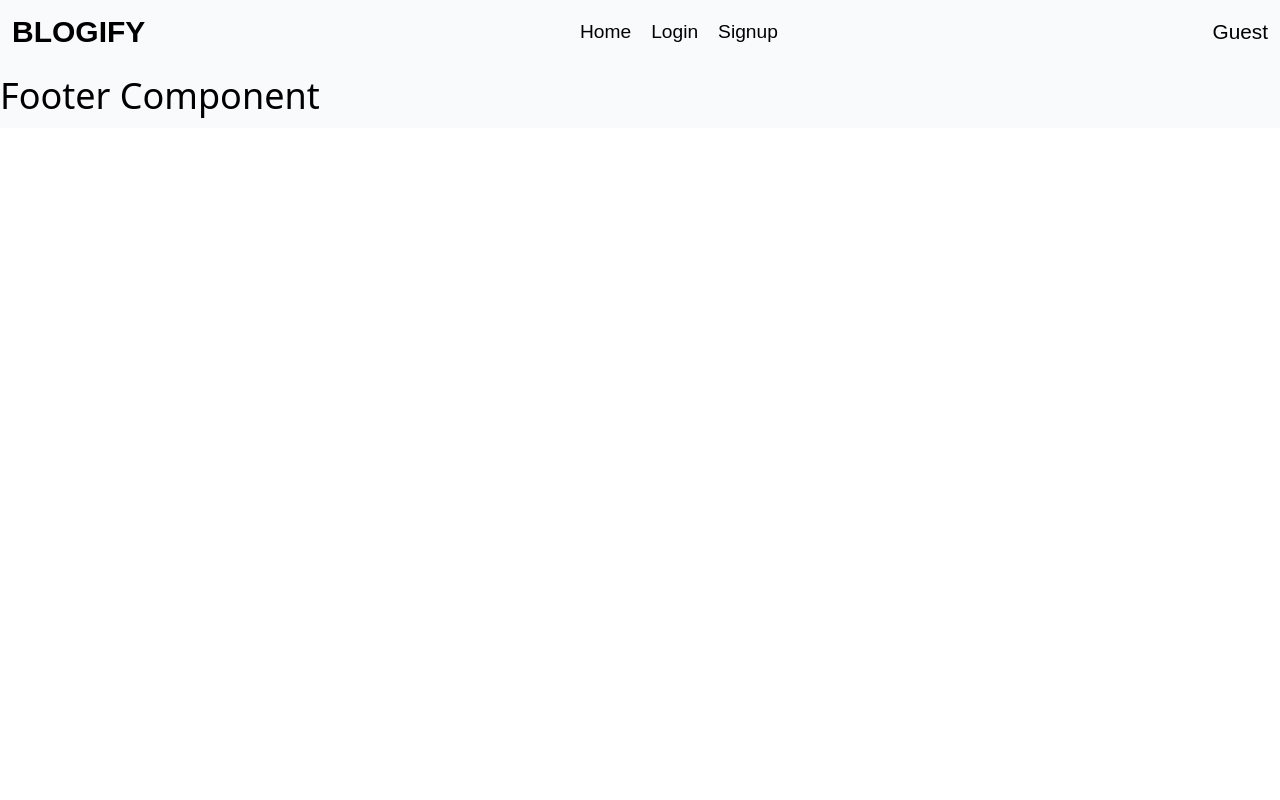
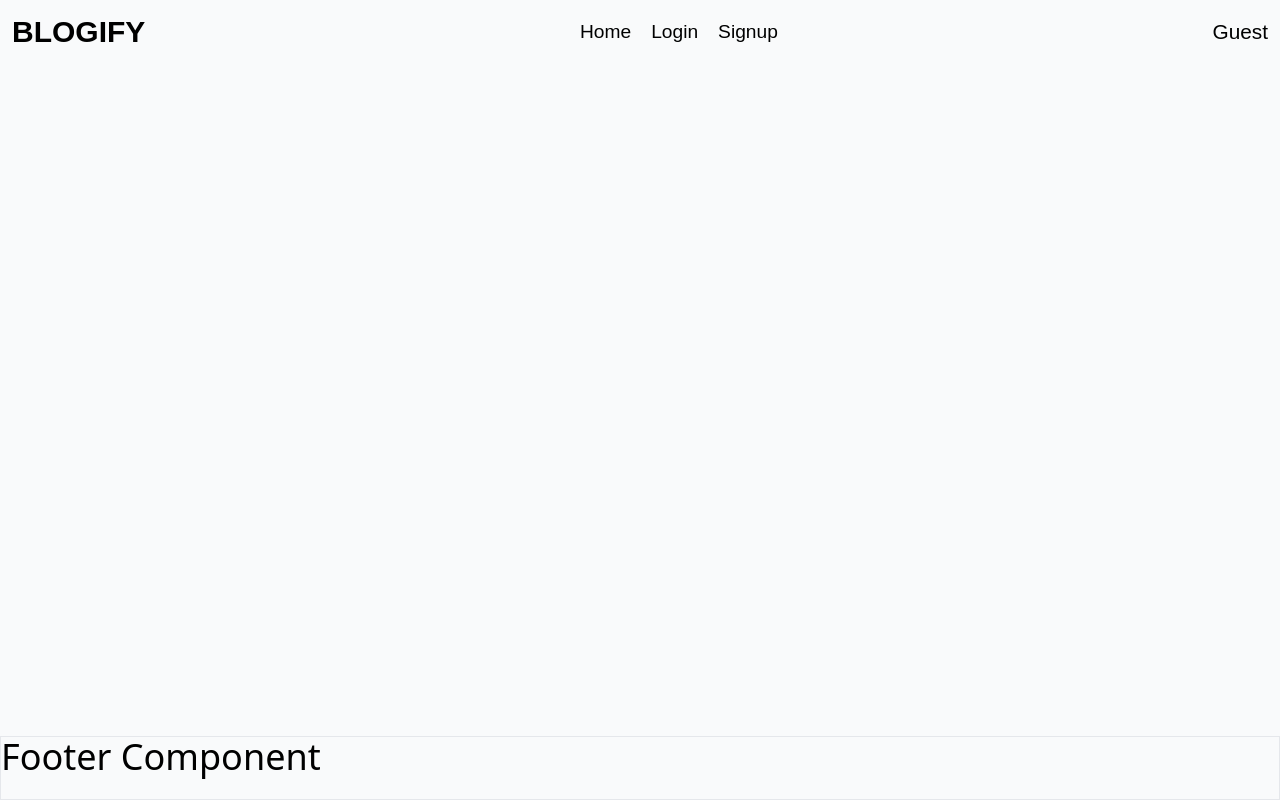
Before and after one commit to vishalkumar12323/Blog-react-app, a React (Vite) app: page /signup in a window 1280 px wide. Built offline with nearby package versions, Linux system fonts and the light colour scheme; a web font is replaced by a local one.

Commit message:
add pages components

```diff
--- a/src/App.jsx
+++ b/src/App.jsx
@@ -1,12 +1,13 @@
-import { Header, Footer } from "./components";
+import { Header, Footer, Container } from "./components";
 
 const App = () => {
   return (
     <>
-      <main className="max-w-screen-xl mx-auto">
+      <Container>
         <Header />
+
         <Footer />
-      </main>
+      </Container>
     </>
   );
 };
--- /dev/null
+++ b/src/components/Container.jsx
@@ -0,0 +1,9 @@
+const Container = ({ children }) => {
+  return (
+    <main className="max-w-screen-xl mx-auto min-h-screen flex flex-col">
+      {children}
+    </main>
+  );
+};
+
+export default Container;
--- a/src/components/Footer/Footer.jsx
+++ b/src/components/Footer/Footer.jsx
@@ -1,8 +1,8 @@
 const Footer = () => {
   return (
-    <header className="h-16 flex items-center">
+    <footer className="h-16 w-full mt-auto border">
       <h1 className="text-4xl">Footer Component</h1>
-    </header>
+    </footer>
   );
 };
 
--- a/src/components/index.js
+++ b/src/components/index.js
@@ -1,5 +1,6 @@
 import Header from "./Header/Header";
 import Footer from "./Footer/Footer";
 import Button from "./Button";
+import Container from "./Container";
 
-export { Header, Footer, Button };
+export { Header, Footer, Button, Container };
--- /dev/null
+++ b/src/pages/AddBlog.jsx
@@ -0,0 +1,5 @@
+const AddBlog = () => {
+  return <h1>Add Blog Page</h1>;
+};
+
+export default AddBlog;
--- /dev/null
+++ b/src/pages/AllBlogs.jsx
@@ -0,0 +1,5 @@
+const AllBlogs = () => {
+  return <h1>All Blogs Page</h1>;
+};
+
+export default AllBlogs;
--- /dev/null
+++ b/src/pages/Blog.jsx
@@ -0,0 +1,5 @@
+const Blog = () => {
+  return <h1>Blog Page</h1>;
+};
+
+export default Blog;
--- /dev/null
+++ b/src/pages/EditBlog.jsx
@@ -0,0 +1,5 @@
+const EditBlog = () => {
+  return <h1>EditBlog Page</h1>;
+};
+
+export default EditBlog;
--- /dev/null
+++ b/src/pages/Home.jsx
@@ -0,0 +1,5 @@
+const Home = () => {
+  return <h1>Home Page</h1>;
+};
+
+export default Home;
--- /dev/null
+++ b/src/pages/Login.jsx
@@ -0,0 +1,5 @@
+const LoginPage = () => {
+  return <h1>Login Page</h1>;
+};
+
+export default LoginPage;
--- /dev/null
+++ b/src/pages/Signup.jsx
@@ -0,0 +1,5 @@
+const SignupPage = () => {
+  return <h1>Signup Page</h1>;
+};
+
+export default SignupPage;
```
